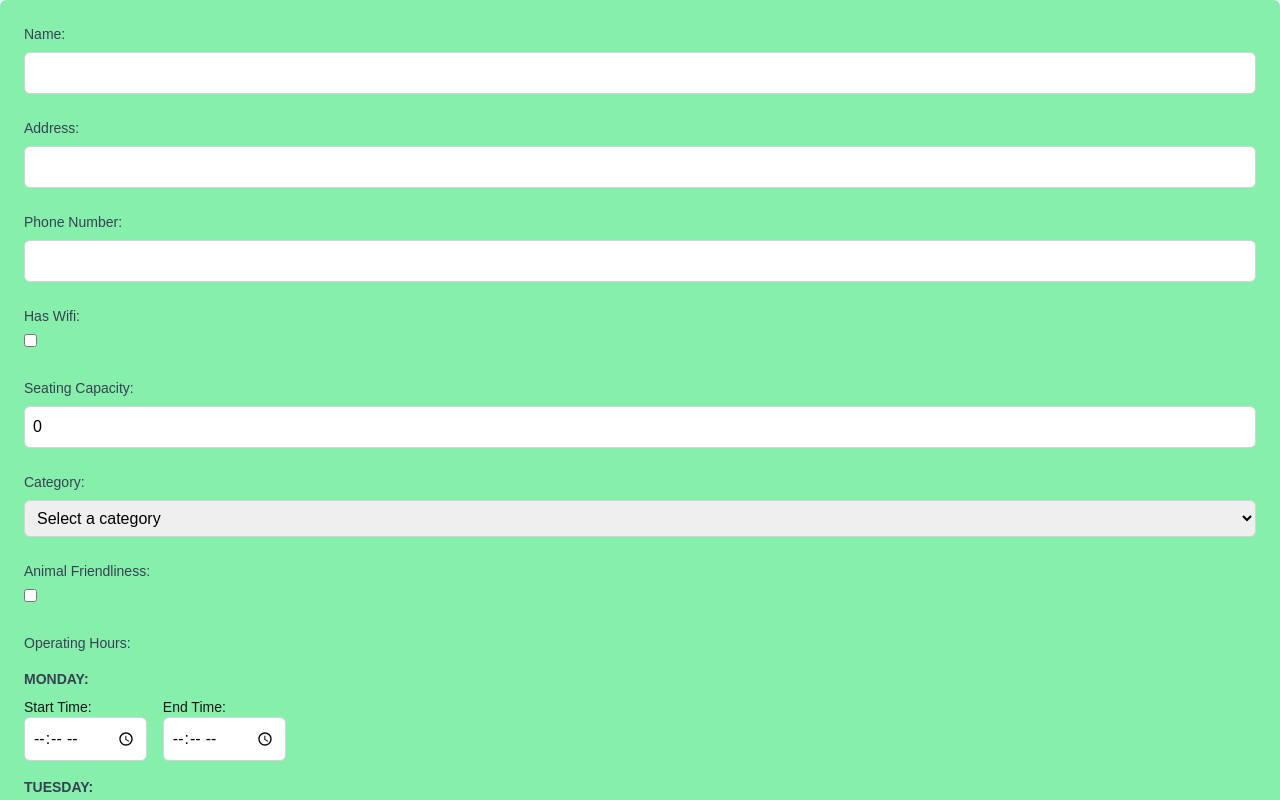
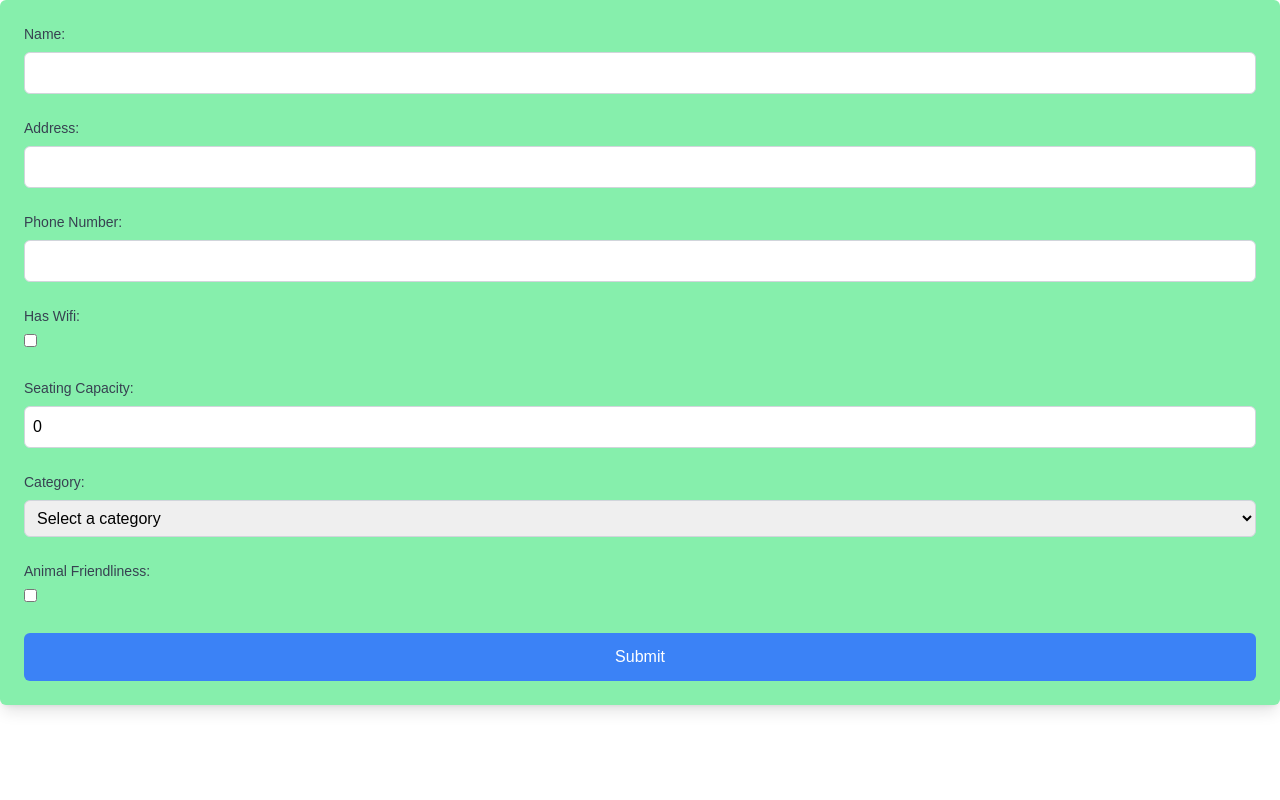
Before and after one commit to TimmyTram/Nextjs-Practice, a Next.js app: page /Locations in a window 1280 px wide. Shown: the top 800 px of the page. Built offline with nearby package versions, Linux system fonts and the light colour scheme.

Commit message:
refactored location, operatinghours to remove timeslots

```diff
--- a/app/Locations/page.tsx
+++ b/app/Locations/page.tsx
@@ -1,6 +1,6 @@
 'use client'
 import { useState } from 'react';
-import { LocationData, OperatingHour, TimeSlot } from '../api/locations/route';
+//import { LocationData, OperatingHour } from '../api/locations/route';
 
 const Page = () => {
     const [formData, setFormData] = useState({
@@ -11,9 +11,7 @@ const Page = () => {
         seatingCapacity: 0,
         category: '',
         animalFriendliness: false,
-        operatingHours: [
-            { day: '', timeSlots: [{ startTime: '', endTime: '' }] }
-        ]
+        operatingHours: []
     });
 
 
@@ -128,57 +126,7 @@ const Page = () => {
             </div>
 
 
-            <div className="space-y-4">
-                <label className="block text-sm font-medium text-gray-700">Operating Hours:</label>
 
-                {['MONDAY', 'TUESDAY', 'WEDNESDAY', 'THURSDAY', 'FRIDAY', 'SATURDAY', 'SUNDAY'].map((day, index) => (
-                    <div key={index} className="space-y-2">
-                        <label className="block text-sm font-semibold text-gray-700">{day}:</label>
-
-                        <div className="flex space-x-4">
-                            {/* Start Time Input */}
-                            <div className="flex flex-col">
-                                <label htmlFor={`startTime-${day}`} className="text-sm">Start Time:</label>
-                                <input
-                                    type="time"
-                                    id={`startTime-${day}`}
-                                    className="w-full p-2 border border-gray-300 rounded-md text-black"
-                                    value={formData.operatingHours[index]?.timeSlots[0]?.startTime || ""}
-                                    onChange={(e) => {
-                                        const newOperatingHours = [...formData.operatingHours];
-                                        newOperatingHours[index] = {
-                                            ...newOperatingHours[index],
-                                            day,
-                                            timeSlots: [{ ...newOperatingHours[index]?.timeSlots?.[0], startTime: e.target.value }]
-                                        };
-                                        setFormData({ ...formData, operatingHours: newOperatingHours });
-                                    }}
-                                />
-                            </div>
-
-                            {/* End Time Input */}
-                            <div className="flex flex-col">
-                                <label htmlFor={`endTime-${day}`} className="text-sm">End Time:</label>
-                                <input
-                                    type="time"
-                                    id={`endTime-${day}`}
-                                    className="w-full p-2 border border-gray-300 rounded-md text-black"
-                                    value={formData.operatingHours[index]?.timeSlots[0]?.endTime || ""}
-                                    onChange={(e) => {
-                                        const newOperatingHours = [...formData.operatingHours];
-                                        newOperatingHours[index] = {
-                                            ...newOperatingHours[index],
-                                            day,
-                                            timeSlots: [{ ...newOperatingHours[index]?.timeSlots?.[0], endTime: e.target.value }]
-                                        };
-                                        setFormData({ ...formData, operatingHours: newOperatingHours });
-                                    }}
-                                />
-                            </div>
-                        </div>
-                    </div>
-                ))}
-            </div>
 
             <button type="submit" className="w-full bg-blue-500 text-white p-3 rounded-md hover:bg-blue-600">
                 Submit
--- a/app/api/locations/[locationId]/route.ts
+++ b/app/api/locations/[locationId]/route.ts
@@ -24,12 +24,8 @@ export async function GET(req: NextRequest, { params }: { params: { locationId :
                 operatingHours: {
                     select: {
                         day: true,
-                        timeSlots: {
-                            select: {
-                                startTime: true,
-                                endTime: true
-                            }
-                        }
+                        openTime: true,
+                        closeTime: true
                     }
                 }
             }
--- a/app/api/locations/route.ts
+++ b/app/api/locations/route.ts
@@ -12,6 +12,7 @@ export interface LocationData {
     rating: number;
     busynessStatus: number;
     imageWebLink: string;
+    locationWebsiteLink: string;
     animalFriendliness: boolean;
     operatingHours: OperatingHour[];
 }
@@ -19,15 +20,9 @@ export interface LocationData {
 // defining the expected data for operating hours
 export interface OperatingHour {
     day: DayOfWeek;
-    timeSlots: TimeSlot[];
+    openTime: string;
+    closeTime: string;
 }
-
-// defining the expected data for a time slot
-export interface TimeSlot {
-    startTime: string;
-    endTime: string;
-}
-
 
 const prisma = new PrismaClient();
 
@@ -43,17 +38,12 @@ export async function GET() {
                 operatingHours: {
                     select: {
                         day: true,
-                        timeSlots: {
-                            select: {
-                                startTime: true,
-                                endTime: true
-                            }
-                        }
+                        openTime: true,
+                        closeTime: true
                     }
                 }
             }
         });
-
         return NextResponse.json(locations);
     } catch (error: any) {
         console.log(`[ERROR]: Error in GET of api/locations/route.ts: ${error}`);
@@ -80,11 +70,14 @@ export async function POST(req: NextRequest) {
             'operatingHours'
         ];
 
-
         const missingFields = requiredFields.filter(field => !body[field] === undefined);
 
         if (missingFields.length > 0) {
             return NextResponse.json({ error: `Missing fields: ${missingFields.join(', ')}` }, { status: 400 });
+        }
+
+        if(body.operatingHours.length === 0) {
+            return NextResponse.json({ error: "No operating hours provided." }, { status: 400 });
         }
 
         const existingLocation = await prisma.location.findFirst({
@@ -97,7 +90,9 @@ export async function POST(req: NextRequest) {
             return NextResponse.json({ error: "Location already exists." }, { status: 400 });
         }
 
-        // do a transaction to create the location and its operating hours in one go
+
+
+        //do a transaction to create the location and its operating hours in one go
         const location = await prisma.$transaction(async (prisma) => {
             // create location
             const newLocation = await prisma.location.create({
@@ -111,25 +106,22 @@ export async function POST(req: NextRequest) {
                     rating: body.rating,
                     busynessStatus: body.busynessStatus,
                     imageWebLink: body.imageWebLink,
+                    locationWebsiteLink: body.locationWebsiteLink,
                     animalFriendliness: body.animalFriendliness
                 }
             })
 
-            // create operating hours
-            for(const operatingHour of body.operatingHours) {
-                const createdOperatingHour = await prisma.operatingHours.create({
+            for (const operatingHour of body.operatingHours) {
+                await prisma.operatingHours.create({
                     data: {
                         day: operatingHour.day,
-                        locationId: newLocation.id,
-                        timeSlots: {
-                            create: operatingHour.timeSlots.map((slot: TimeSlot) => ({
-                                startTime: slot.startTime,
-                                endTime: slot.endTime
-                            }))
-                        }
+                        openTime: operatingHour.openTime,
+                        closeTime: operatingHour.closeTime,
+                        locationId: newLocation.id
                     }
                 });
             }
+
             return newLocation;
         });
 
```
Also changed, not shown: 1 other file (tests, documents, lock files or other folders).
